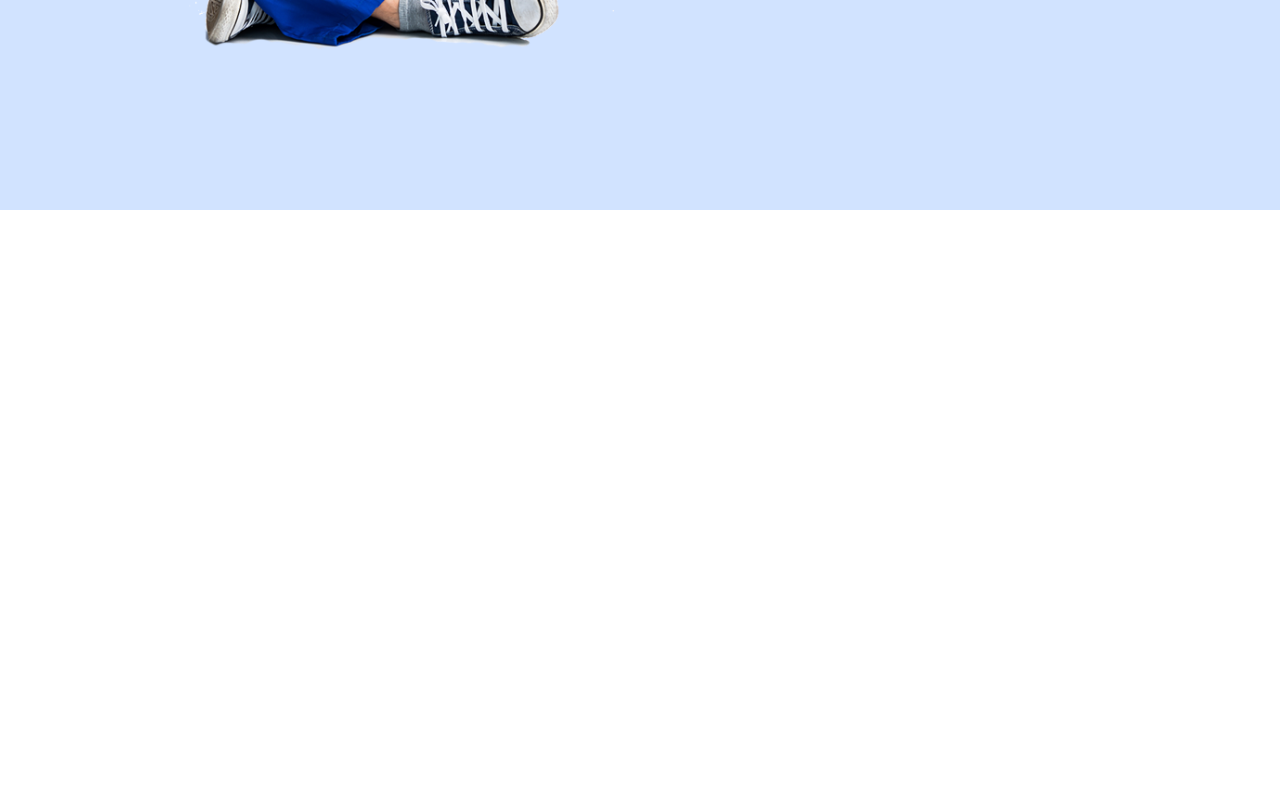
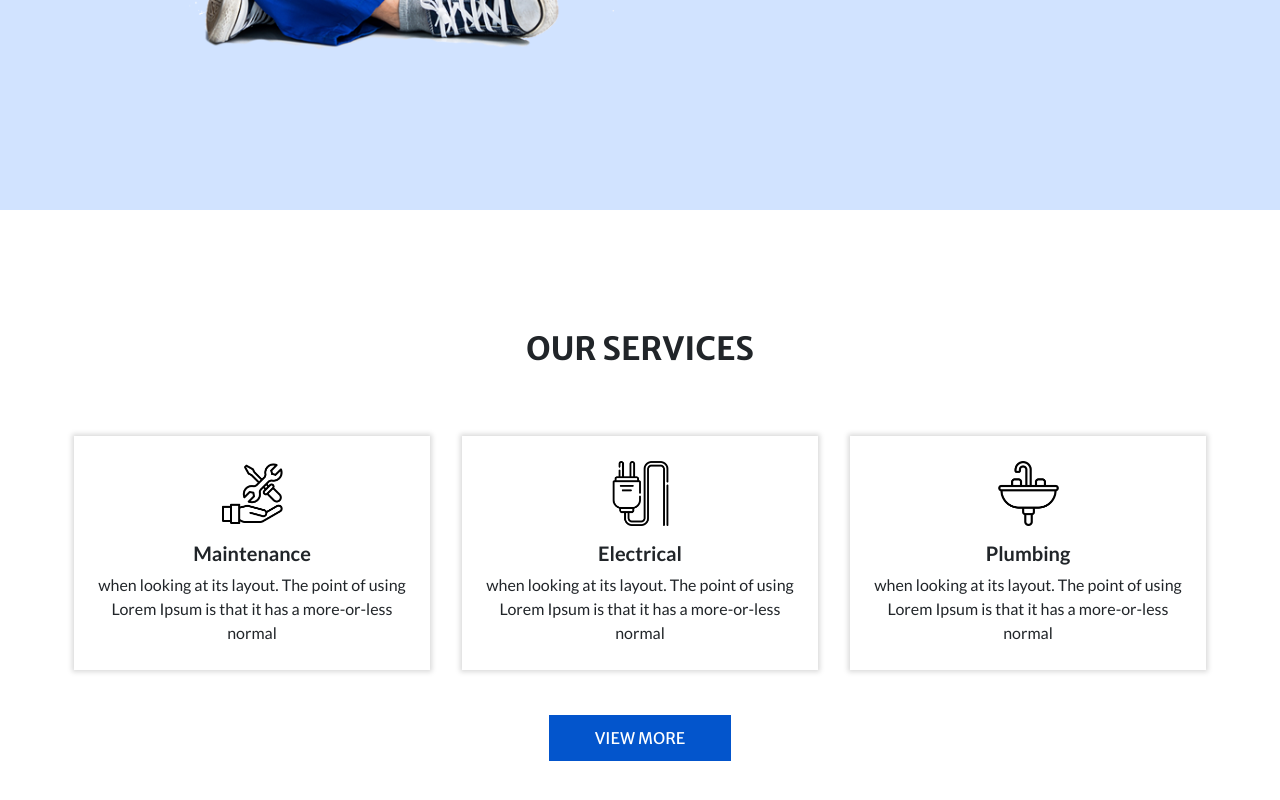
Before and after one commit to Thinnapat-Prasopakarakit-hybytes/inance, a React (Create React App) app: page / in a window 1280 px wide. Shown: the part 2336-3136 px from the top of the page. Before the commit the page ends 2546 px from the top, so only its background shows below. Built offline with nearby package versions, Linux system fonts and the light colour scheme.

Commit message:
Add service section

```diff
--- /dev/null
+++ b/src/components/Service/Service.jsx
@@ -0,0 +1,67 @@
+import React from "react";
+import "./Service.scss";
+import s1 from "../../assets/images/s1.png";
+import s2 from "../../assets/images/s2.png";
+import s3 from "../../assets/images/s3.png";
+import { Link } from "react-router-dom";
+
+const Service = () => {
+  return (
+    <section class="service_section layout_padding">
+      <div class="container">
+        <div class="heading_container heading_center">
+          <h2>Our Services</h2>
+        </div>
+        <div class="row">
+          <div class="col-sm-6 col-md-4 mx-auto px-3">
+            <div class="box">
+              <div class="img-box">
+                <img src={s1} alt="s1" />
+              </div>
+              <div class="detail-box">
+                <h5>Maintenance</h5>
+                <p>
+                  when looking at its layout. The point of using Lorem Ipsum is
+                  that it has a more-or-less normal
+                </p>
+              </div>
+            </div>
+          </div>
+          <div class="col-sm-6 col-md-4 mx-auto px-3">
+            <div class="box">
+              <div class="img-box">
+                <img src={s2} alt="s2" />
+              </div>
+              <div class="detail-box">
+                <h5>Electrical</h5>
+                <p>
+                  when looking at its layout. The point of using Lorem Ipsum is
+                  that it has a more-or-less normal
+                </p>
+              </div>
+            </div>
+          </div>
+          <div class="col-sm-6 col-md-4 mx-auto px-3">
+            <div class="box">
+              <div class="img-box">
+                <img src={s3} alt="s3" />
+              </div>
+              <div class="detail-box">
+                <h5>Plumbing</h5>
+                <p>
+                  when looking at its layout. The point of using Lorem Ipsum is
+                  that it has a more-or-less normal
+                </p>
+              </div>
+            </div>
+          </div>
+        </div>
+        <div class="btn-box">
+          <Link to="/"> View More </Link>
+        </div>
+      </div>
+    </section>
+  );
+};
+
+export default Service;
--- /dev/null
+++ b/src/components/Service/Service.scss
@@ -0,0 +1,64 @@
+@use "../../styles/partials/variables" as *;
+@use "../../styles/partials/mixins" as *;
+
+.service_section {
+  position: relative;
+
+  .box {
+    margin-top: 30px;
+    text-align: center;
+    box-shadow: 0 0 5px 2px rgba($color: $black, $alpha: 0.15);
+    padding: 25px 15px;
+    transition: all 0.3s;
+    display: flex;
+    flex-direction: column;
+    align-items: center;
+
+    .img-box {
+      width: 65px;
+      height: 65px;
+      display: flex;
+      justify-content: center;
+      align-items: center;
+
+      img {
+        max-height: 100%;
+        max-width: 100%;
+        transition: all 0.3s;
+      }
+    }
+
+    .detail-box {
+      margin-top: 15px;
+
+      h5 {
+        font-weight: bold;
+      }
+
+      p {
+        margin: 0;
+      }
+    }
+
+    &:hover {
+      background-color: $primary2;
+      color: $white;
+
+      .img-box {
+        img {
+          filter: brightness(0) invert(1);
+        }
+      }
+    }
+  }
+
+  .btn-box {
+    display: flex;
+    justify-content: center;
+    margin-top: 45px;
+
+    a {
+      @include hero_btn($primary1, $white, 10px, 45px, 0);
+    }
+  }
+}
--- a/src/pages/Home/Home.jsx
+++ b/src/pages/Home/Home.jsx
@@ -2,6 +2,7 @@ import React from "react";
 import Feature from "../../components/Feature/Feature";
 import About from "../../components/About/About";
 import Professional from "../../components/Professional/Professional";
+import Service from "../../components/Service/Service";
 
 const Home = () => {
   return (
@@ -9,6 +10,7 @@ const Home = () => {
       <Feature />
       <About />
       <Professional />
+      <Service />
     </>
   );
 };
--- a/src/styles/partials/_layout.scss
+++ b/src/styles/partials/_layout.scss
@@ -9,6 +9,30 @@
 
   @include lg-breakpoint {
     max-width: 1170px !important;
+  }
+}
+
+.heading_container {
+  display: flex;
+  flex-direction: column;
+  align-items: flex-start;
+  margin-bottom: 30px;
+
+  h2 {
+    font-weight: bold;
+    display: flex;
+    align-items: center;
+    text-transform: uppercase;
+    @include secondary-font();
+  }
+
+  p {
+    margin-bottom: 0;
+  }
+
+  &.heading_center {
+    align-items: center;
+    text-align: center;
   }
 }
 
--- a/src/styles/partials/_resets.scss
+++ b/src/styles/partials/_resets.scss
@@ -29,3 +29,11 @@ h1 {
   line-height: 1.2;
   @include secondary-font();
 }
+
+h2 {
+  font-size: 2rem !important;
+}
+
+h5 {
+  font-size: 1.25rem !important;
+}
```
